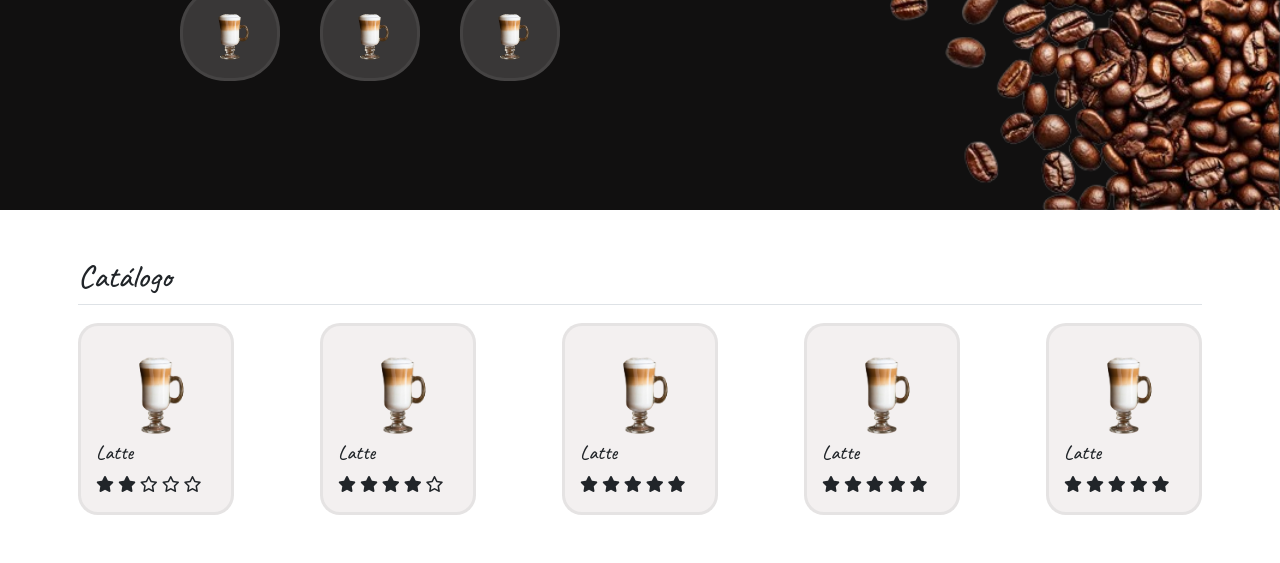
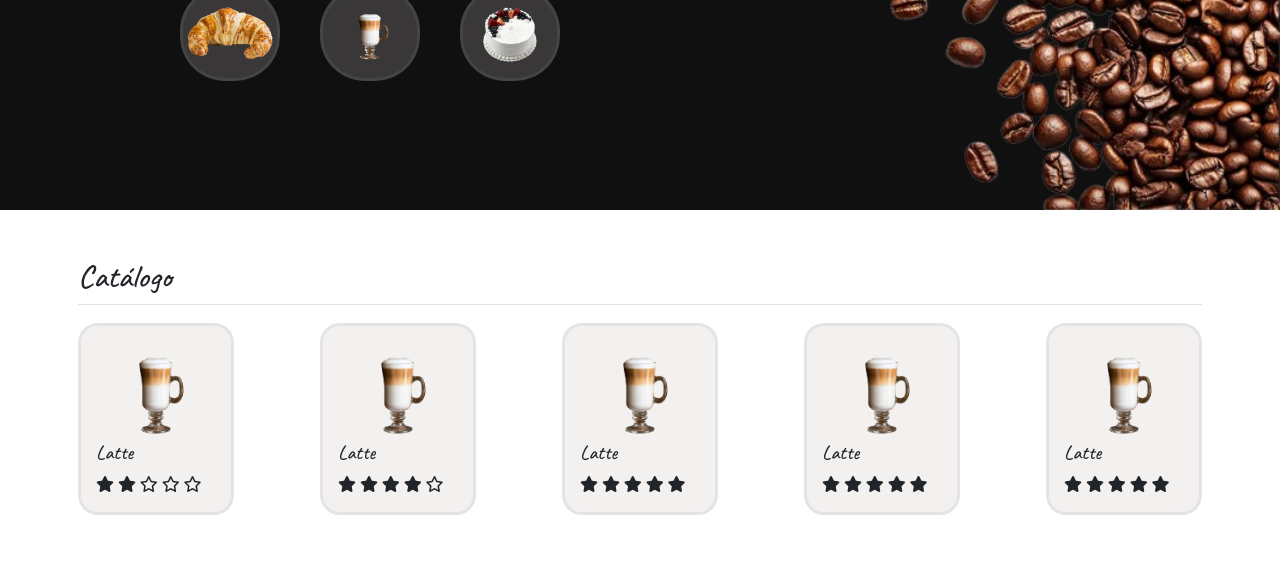
Before and after one commit to yuribezerrademelo/CoffeStore, a plain HTML site: page index.html in a window 1280 px wide. Shown: the part 521-1084 px from the top of the page. Drawn offline with nearby package versions, Linux system fonts and the light colour scheme; a web font is replaced by a local one.

Commit message:
mudança besta, tô com cansado agr, vou só mexer as imagens dos cards do title msm

```diff
--- a/index.html
+++ b/index.html
@@ -55,7 +55,7 @@
         <div class="d-flex">
           <div class="titleFood"> <!-- Aqui vai ser o botão de foods-->
             <div class="titlebutton">
-              <button type="button"><img src="./images/Latte.png" alt="Latte"></button>
+              <button type="button"><img src="./images/croissant.png" alt="Latte"></button>
             </div>
           </div>
           <div class="titleCoffe"> <!-- Aqui permanece o botão de café-->
@@ -65,7 +65,7 @@
           </div>
           <div class="titleSnacks"> <!-- Aqui vai ser o botão de snacks-->
             <div class="titlebutton">
-              <button type="button"><img src="./images/Latte.png" alt="Latte"></button>
+              <button type="button"><img src="./images/bolo.png" alt="Latte"></button>
             </div>
           </div>
         </div>
```
Also changed, not shown: images/bolo.png (added), images/croissant.png (added).
